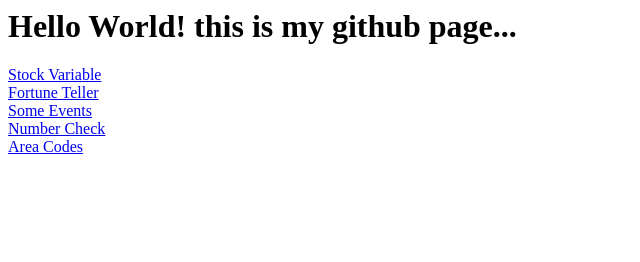
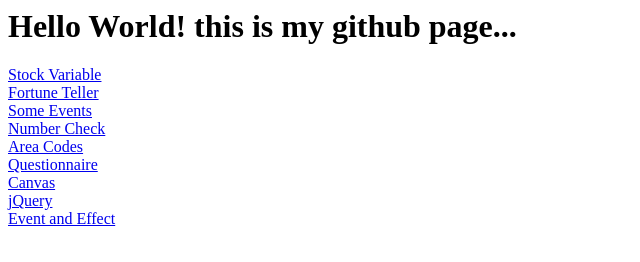
Before and after one commit to zuho1996/ms186878.github.io, a plain HTML site: page index.html in a window 1280 px wide. Shown: the whole page, without its empty margins (0-640 px from the left). Drawn offline with Linux system fonts and the light colour scheme.

Commit message:
Update index.html

```diff
--- a/index.html
+++ b/index.html
@@ -10,5 +10,10 @@
 <a href="unit05/SomeEvents.html">Some Events</a> <br>
 <a href="unit06/NumberCheck.html">Number Check</a> <br>
 <a href="unit06/AreaCodes.html">Area Codes</a> <br>
+<a href="unit07/Questionnaire.html">Questionnaire</a> <br>
+<a href="unit08/Canvas.html">Canvas</a> <br>
+<a href="unit09/jQuery.html">jQuery</a> <br>
+<a href="unit10/EventEffect.html">Event and Effect</a> <br>
+
    </body>
 </html>
```
